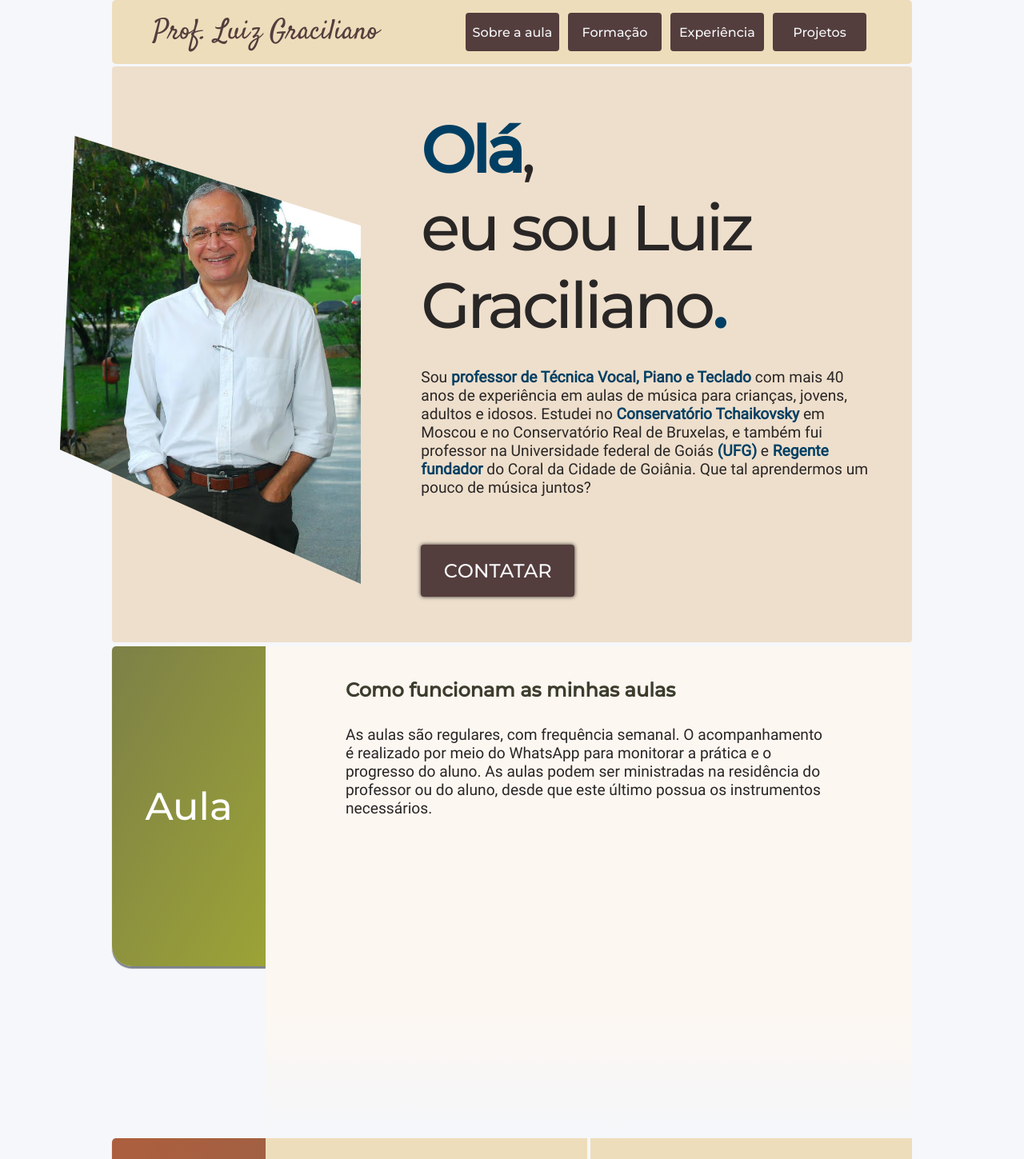
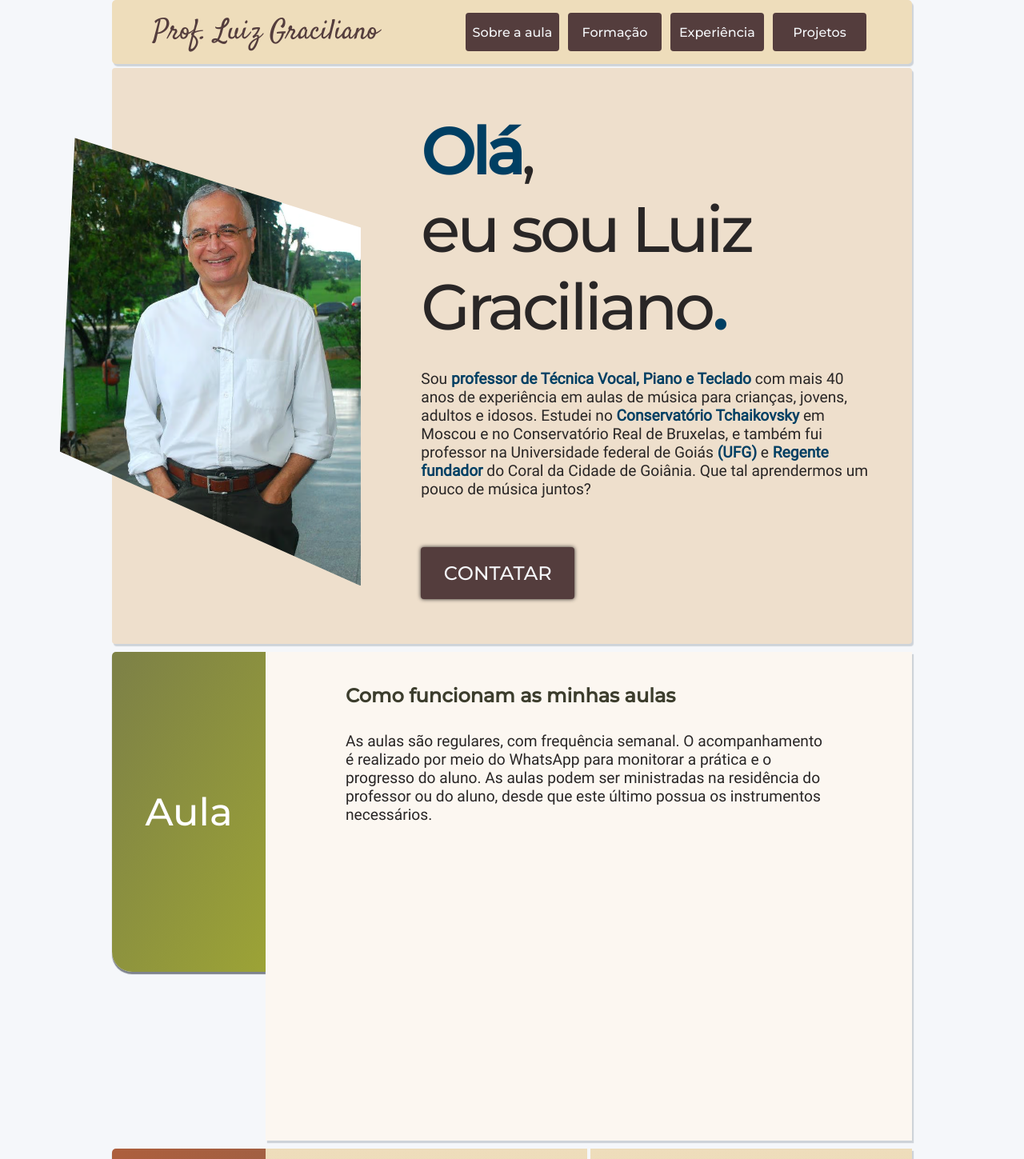
Before and after one commit to FilipeSall/Opus, a React (Create React App) app: page / in a window 1280 px wide. Shown: the top 1449 px of the page at 80% size. Built offline with nearby package versions, Linux system fonts and the light colour scheme.

Commit message:
colocando sombras nos containers

```diff
--- a/src/App.css
+++ b/src/App.css
@@ -108,7 +108,7 @@ body{
 .container{
     width: 1000px;
     display: flex;
-    margin: 5px 0;
+    margin: 10px 0;
     border-radius:5px;
 }
 
@@ -117,6 +117,7 @@ body{
     flex-direction: column;
     justify-content: center;
     width: 100%;
+    box-shadow: 2px 3px 1px var(--cor-branca-3);
 }
 
 .title{
--- a/src/components/header/header.css
+++ b/src/components/header/header.css
@@ -9,7 +9,8 @@
     z-index: 1;
     min-height: 10vh;
     border-radius: 5px;
-    margin-bottom: 2.5px;
+    margin-bottom: 5px;
+    box-shadow: 2px 3px 1px var(--cor-branca-3);
 }
 
 .header__container > h1{
--- a/src/components/sections/aboutWorkSection.css
+++ b/src/components/sections/aboutWorkSection.css
@@ -4,7 +4,7 @@
 }
 
 .aboutWork-content{
-    background: linear-gradient(to bottom, #FCF7F1 75%, var(--cor-branca-1));
+    background: #FCF7F1;
     padding: 2.5% 10%;
 }
 
--- a/src/components/sections/introSection.css
+++ b/src/components/sections/introSection.css
@@ -7,6 +7,7 @@
     padding: 1%;
     margin-bottom: 1px;
     border-radius: 4px;
+    box-shadow: 2px 3px 1px var(--cor-branca-3);
 }
 
 .intro__section-emphashis{
```
Also changed, not shown: 6 other files (tests, documents, lock files or other folders).
